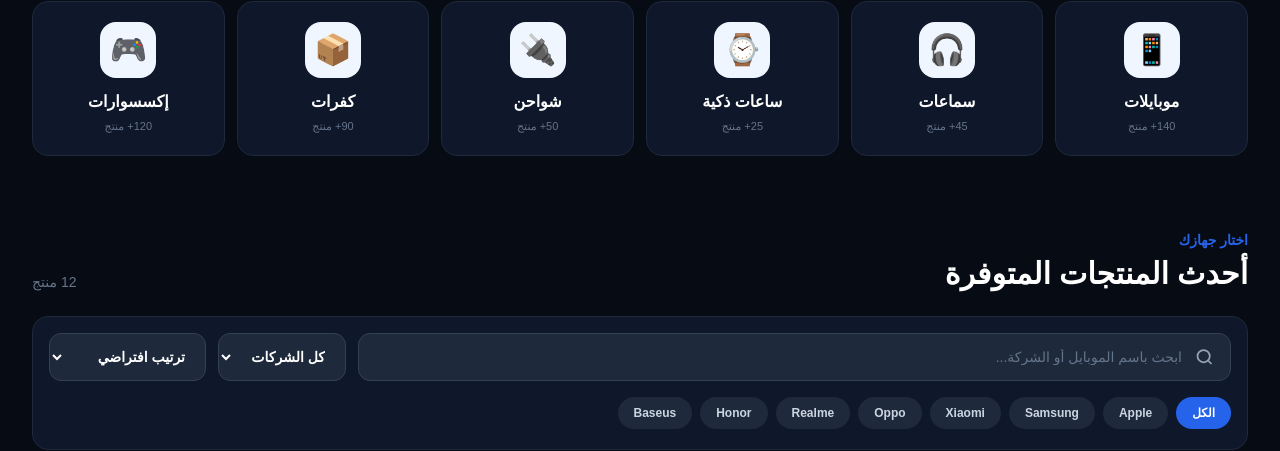
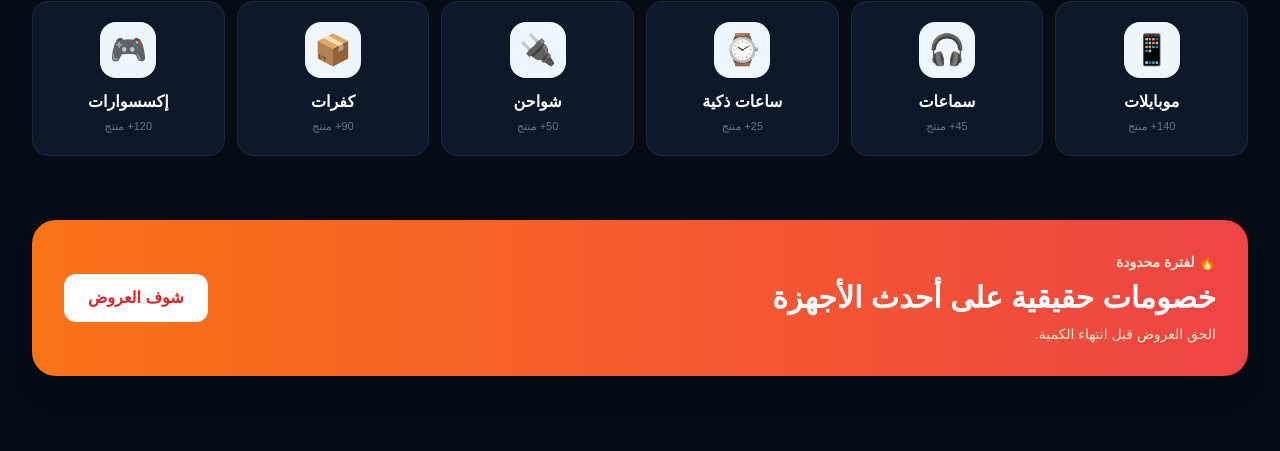
Before and after one commit to momo123454321/mousa_stor, a Next.js app: page / in a window 1280 px wide. Shown: the part 880-1331 px from the top of the page. Built offline with nearby package versions, Linux system fonts and the light colour scheme.

Commit message:
Update page.tsx

```diff
--- a/app/page.tsx
+++ b/app/page.tsx
@@ -317,7 +317,6 @@ export default function HomePage() {
   const [favorites, setFavorites] = useState<number[]>([]);
   const [cart, setCart] = useState<CartItem[]>([]);
   const [showCart, setShowCart] = useState(false);
-  const [showFavorites, setShowFavorites] = useState(false);
   const [notification, setNotification] = useState("");
   const [sort, setSort] = useState("default");
 
@@ -569,7 +568,12 @@ export default function HomePage() {
             </button>
 
             <button
-              onClick={() => setShowFavorites(true)}
+              onClick={() => {
+                setSearch("");
+                setSelectedBrand("الكل");
+                setSelectedCategory("الكل");
+                scrollToProducts();
+              }}
               className={
                 darkMode
                   ? "relative flex h-10 w-10 items-center justify-center rounded-xl border border-slate-700 bg-slate-900 text-slate-300 transition hover:border-red-500 hover:text-red-500"
@@ -586,6 +590,7 @@ export default function HomePage() {
               )}
             </button>
 
+            {/* زر فتح سلة المشتريات */}
             <button
               onClick={() => setShowCart(true)}
               className={
@@ -604,6 +609,7 @@ export default function HomePage() {
               )}
             </button>
 
+            {/* زر الثلاث شرط لفتح القائمة الجانبية للتصفح */}
             <button
               onClick={() => setMobileMenu(true)}
               className="flex h-10 w-10 items-center justify-center rounded-xl border border-slate-200 lg:hidden dark:border-slate-700 dark:bg-slate-900"
@@ -614,7 +620,7 @@ export default function HomePage() {
           </div>
         </div>
 
-        {/* Mobile Menu Side Drawer */}
+        {/* النافذة الجانبية لقائمة التصفح (الثلاث شرط) */}
         {mobileMenu && (
           <div className="fixed inset-0 z-[95] lg:hidden">
             <button
@@ -652,7 +658,7 @@ export default function HomePage() {
                     window.scrollTo({ top: 0, behavior: "smooth" });
                     setMobileMenu(false);
                   }}
-                  className="rounded-xl p-3 text-right font-bold hover:bg-blue-50 hover:text-blue-600 dark:hover:bg-slate-900"
+                  className="rounded-xl p-3.5 text-right font-bold hover:bg-blue-50 hover:text-blue-600 dark:hover:bg-slate-900 transition"
                 >
                   الرئيسية
                 </button>
@@ -660,9 +666,8 @@ export default function HomePage() {
                 <button
                   onClick={() => {
                     scrollToProducts();
-                    setMobileMenu(false);
                   }}
-                  className="rounded-xl p-3 text-right font-bold hover:bg-blue-50 hover:text-blue-600 dark:hover:bg-slate-900"
+                  className="rounded-xl p-3.5 text-right font-bold hover:bg-blue-50 hover:text-blue-600 dark:hover:bg-slate-900 transition"
                 >
                   الموبايلات
                 </button>
@@ -674,7 +679,7 @@ export default function HomePage() {
                       ?.scrollIntoView({ behavior: "smooth" });
                     setMobileMenu(false);
                   }}
-                  className="rounded-xl p-3 text-right font-bold hover:bg-blue-50 hover:text-blue-600 dark:hover:bg-slate-900"
+                  className="rounded-xl p-3.5 text-right font-bold hover:bg-blue-50 hover:text-blue-600 dark:hover:bg-slate-900 transition"
                 >
                   التصنيفات
                 </button>
@@ -686,7 +691,7 @@ export default function HomePage() {
                       ?.scrollIntoView({ behavior: "smooth" });
                     setMobileMenu(false);
                   }}
-                  className="rounded-xl p-3 text-right font-bold hover:bg-blue-50 hover:text-blue-600 dark:hover:bg-slate-900"
+                  className="rounded-xl p-3.5 text-right font-bold hover:bg-blue-50 hover:text-blue-600 dark:hover:bg-slate-900 transition"
                 >
                   العروض
                 </button>
@@ -696,7 +701,7 @@ export default function HomePage() {
                     openWhatsApp();
                     setMobileMenu(false);
                   }}
-                  className="rounded-xl p-3 text-right font-bold text-green-600 hover:bg-green-50 dark:hover:bg-slate-900"
+                  className="rounded-xl p-3.5 text-right font-bold text-green-600 hover:bg-green-50 dark:hover:bg-slate-900 transition"
                 >
                   💬 تواصل عبر WhatsApp
                 </button>
@@ -840,7 +845,43 @@ export default function HomePage() {
         </div>
       </section>
 
-      {/* Products */}
+      {/* Offers Section */}
+      <section
+        id="offers"
+        className="mx-auto max-w-7xl px-4 py-8 sm:px-6 lg:px-8"
+      >
+        <div className="relative overflow-hidden rounded-3xl bg-gradient-to-r from-orange-500 to-red-500 p-6 text-white shadow-xl sm:p-8">
+          <div className="relative z-10 flex flex-col items-start justify-between gap-5 sm:flex-row sm:items-center">
+            <div>
+              <div className="mb-2 text-sm font-bold text-orange-100">
+                🔥 لفترة محدودة
+              </div>
+
+              <h2 className="text-2xl font-black sm:text-3xl">
+                خصومات حقيقية على أحدث الأجهزة
+              </h2>
+
+              <p className="mt-2 text-sm text-orange-100">
+                الحق العروض قبل انتهاء الكمية.
+              </p>
+            </div>
+
+            <button
+              onClick={() => {
+                setSearch("");
+                setSelectedBrand("الكل");
+                setSelectedCategory("الكل");
+                scrollToProducts();
+              }}
+              className="shrink-0 rounded-xl bg-white px-6 py-3 font-black text-red-600 transition hover:bg-orange-50"
+            >
+              شوف العروض
+            </button>
+          </div>
+        </div>
+      </section>
+
+      {/* Products Grid */}
       <section
         id="products"
         className="mx-auto max-w-7xl px-4 py-10 sm:px-6 lg:px-8"
@@ -939,7 +980,7 @@ export default function HomePage() {
           </div>
         </div>
 
-        {/* Products Grid with 3D Image Effects */}
+        {/* Products Grid with 3D Effects */}
         {filteredProducts.length === 0 ? (
           <div
             className={
@@ -1181,7 +1222,7 @@ export default function HomePage() {
             </div>
           </div>
 
-          {/* التذييل السفلي محاذى بالكامل للحديث في المنتصف */}
+          {/* التذييل السفلي محاذى بالكامل في المنتصف */}
           <div className="mt-10 border-t border-slate-200 pt-6 text-center text-xs text-slate-500 dark:border-slate-800 flex flex-col items-center justify-center gap-2">
             <div>
               © {new Date().getFullYear()} Mobile Store — جميع الحقوق محفوظة
@@ -1202,7 +1243,7 @@ export default function HomePage() {
         <WhatsAppIcon />
       </button>
 
-      {/* Cart Drawer */}
+      {/* النافذة الجانبية لسلة المشتريات */}
       {showCart && (
         <div className="fixed inset-0 z-[95]">
           <button
```
